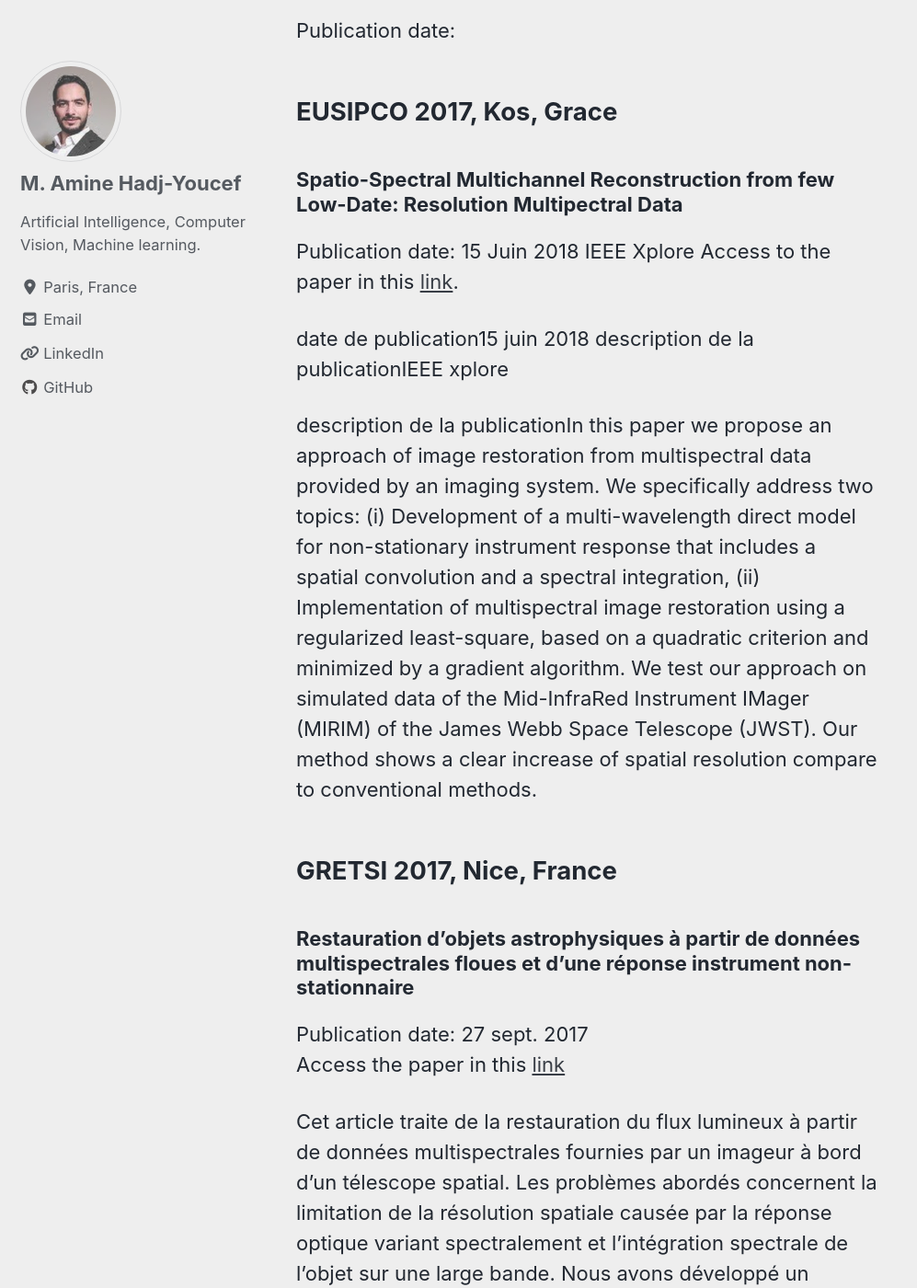
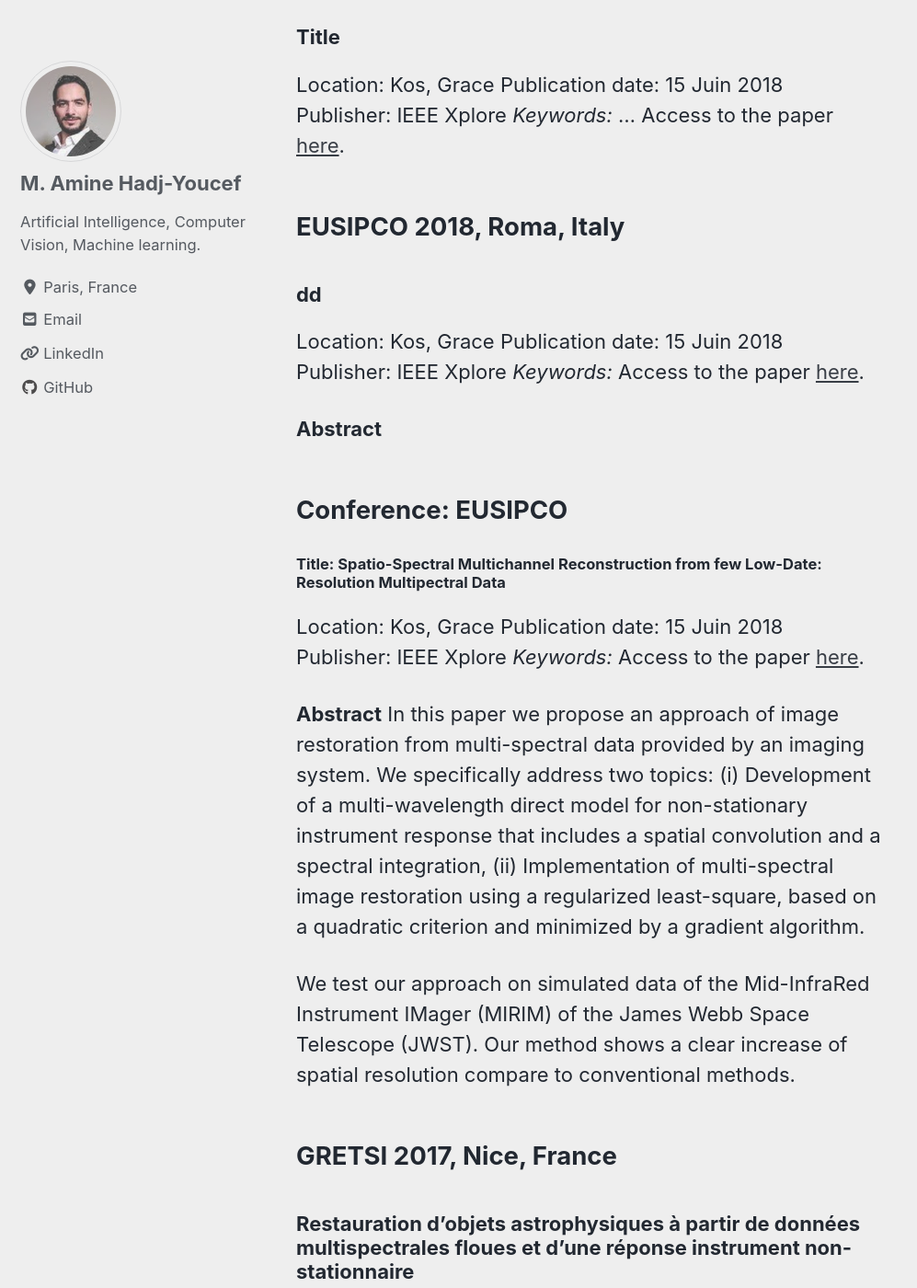
Before and after one commit to amineHY/amine-hadjyoucef.github.io, a Jekyll site: the page built from _pages/publications.md, in a window 1280 px wide and 1400 px high, scrolled down 912 px. Shown: the whole window at 92% size, without its empty margins (0-997 px from the left). Built offline with Jekyll 4.4.1, drawn with Linux system fonts in a browser that asks for light colours; cached includes are drawn as plain includes; nearby versions of some CDN libraries; some of the changed text lies outside the part shown.

Commit message:
update fontpage

```diff
--- a/_pages/publications.md
+++ b/_pages/publications.md
@@ -10,40 +10,61 @@ header:
 ---
 
 
+
 # International Conferences
+
+# Templates
+## Conference name
+### Title
+Location: Kos, Grace
+Publication date: 15 Juin 2018
+Publisher: IEEE Xplore
+*Keywords:* ...
+Access to the paper [here](...).
+
+
+
+
 
 ## EUSIPCO 2018, Roma, Italy
 ### dd
-Publication date:
+Location: Kos, Grace
+Publication date: 15 Juin 2018
+Publisher: IEEE Xplore
+*Keywords:*
+Access to the paper [here](https://hal-centralesupelec.archives-ouvertes.fr/hal-01952286/file/eusipco_2018.pdf).
 
 
-## EUSIPCO 2017, Kos, Grace
-### Spatio-Spectral Multichannel Reconstruction from few Low-Date: Resolution Multipectral Data
+
+**Abstract**
+
+
+
+## Conference: EUSIPCO
+#### Title: Spatio-Spectral Multichannel Reconstruction from few Low-Date: Resolution Multipectral Data
+Location: Kos, Grace
 Publication date: 15 Juin 2018
-IEEE Xplore
-Access to the paper in this [link](https://hal-centralesupelec.archives-ouvertes.fr/hal-01952286/file/eusipco_2018.pdf).
+Publisher: IEEE Xplore
+*Keywords:*
+Access to the paper [here](https://hal-centralesupelec.archives-ouvertes.fr/hal-01952286/file/eusipco_2018.pdf).
 
-date de publication15 juin 2018  description de la publicationIEEE xplore
 
-description de la publicationIn this paper we propose an approach of image
-restoration from multispectral data provided by an imaging
-system. We specifically address two topics: (i) Development of
-a multi-wavelength direct model for non-stationary instrument
-response that includes a spatial convolution and a spectral
-integration, (ii) Implementation of multispectral image
-restoration using a regularized least-square, based on a
-quadratic criterion and minimized by a gradient algorithm.
-We test our approach on simulated data of the Mid-InfraRed
-Instrument IMager (MIRIM) of the James Webb Space
-Telescope (JWST). Our method shows a clear increase of spatial
-resolution compare to conventional methods.
+**Abstract**
+  In this paper we propose an approach of image restoration from multi-spectral data provided by an imaging system. We specifically address two topics: (i) Development of a multi-wavelength direct model for non-stationary instrument response that includes a spatial convolution and a spectral integration, (ii) Implementation of multi-spectral image restoration using a regularized least-square, based on a quadratic criterion and minimized by a gradient algorithm.
+
+  We test our approach on simulated data of the Mid-InfraRed Instrument IMager (MIRIM) of the James Webb Space Telescope (JWST). Our method shows a clear increase of spatial resolution compare to conventional methods.
 
 ## GRETSI 2017, Nice, France
 ### Restauration d’objets astrophysiques à partir de données multispectrales floues et d’une réponse instrument non-stationnaire
+Location: Nice, France.
 Publication date: 27 sept. 2017
-Access the paper in this [link](https://hal-polytechnique.archives-ouvertes.fr/SUP_LSS/hal-01596257v1)
+*Keywords:*
+Access to the paper [here](https://hal-polytechnique.archives-ouvertes.fr/SUP_LSS/hal-01596257v1).
 
-Cet article traite de la restauration du flux lumineux à partir de données multispectrales fournies par un imageur à bord d’un télescope spatial. Les problèmes abordés concernent la limitation de la résolution spatiale causée par la réponse optique variant spectralement et l’intégration spectrale de l’objet sur une large bande. Nous avons développé un modèle instrument prenant en compte ces effets et proposé un modèle direct qui exploite conjointement l’ensemble des données à différentes bandes spectrales. Nous avons mis en œuvre la restauration de l’objet inconnu en utilisant la méthode des moindres carrés régularisés et la solution est calculée par l’algorithme du gradient conjugué. Nous avons testé notre approche sur des données simulées de l’imageur de Mid-InfraRed Instrument (MIRI) à bord du futur télescope spatial James Webb (JWST). Notre méthode montre une nette augmentation des résolutions spatiale et spectrale par rapport aux méthodes conventionnelles
+**Absract (in French):**
+  Cet article traite de la restauration du flux lumineux à partir de données multispectrales fournies par un imageur à bord d’un télescope spatial. Les problèmes abordés concernent la limitation de la résolution spatiale causée par la réponse optique variant spectralement et l’intégration spectrale de l’objet sur une large bande. Nous avons développé un modèle instrument prenant en compte ces effets et proposé un modèle direct qui exploite conjointement l’ensemble des données à différentes bandes spectrales. Nous avons mis en œuvre la restauration de l’objet inconnu en utilisant la méthode des moindres carrés régularisés et la solution est calculée par l’algorithme du gradient conjugué.
+
+  Nous avons testé notre approche sur des données simulées de l’imageur de Mid-InfraRed Instrument (MIRI) à bord du futur télescope spatial James Webb (JWST). Notre méthode montre une nette augmentation des résolutions spatiale et spectrale par rapport aux méthodes conventionnelles
 
 # seminars
 
```
